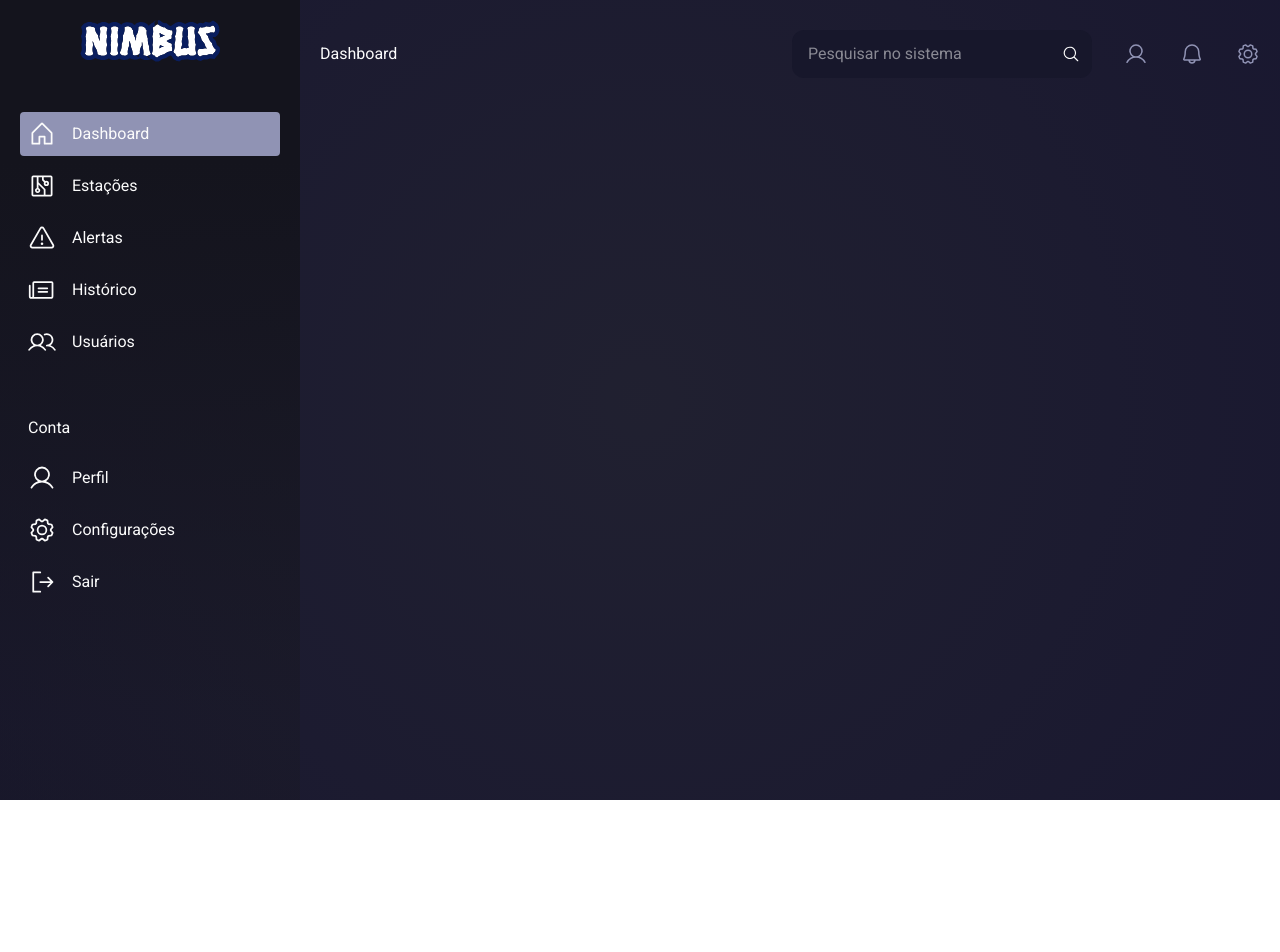
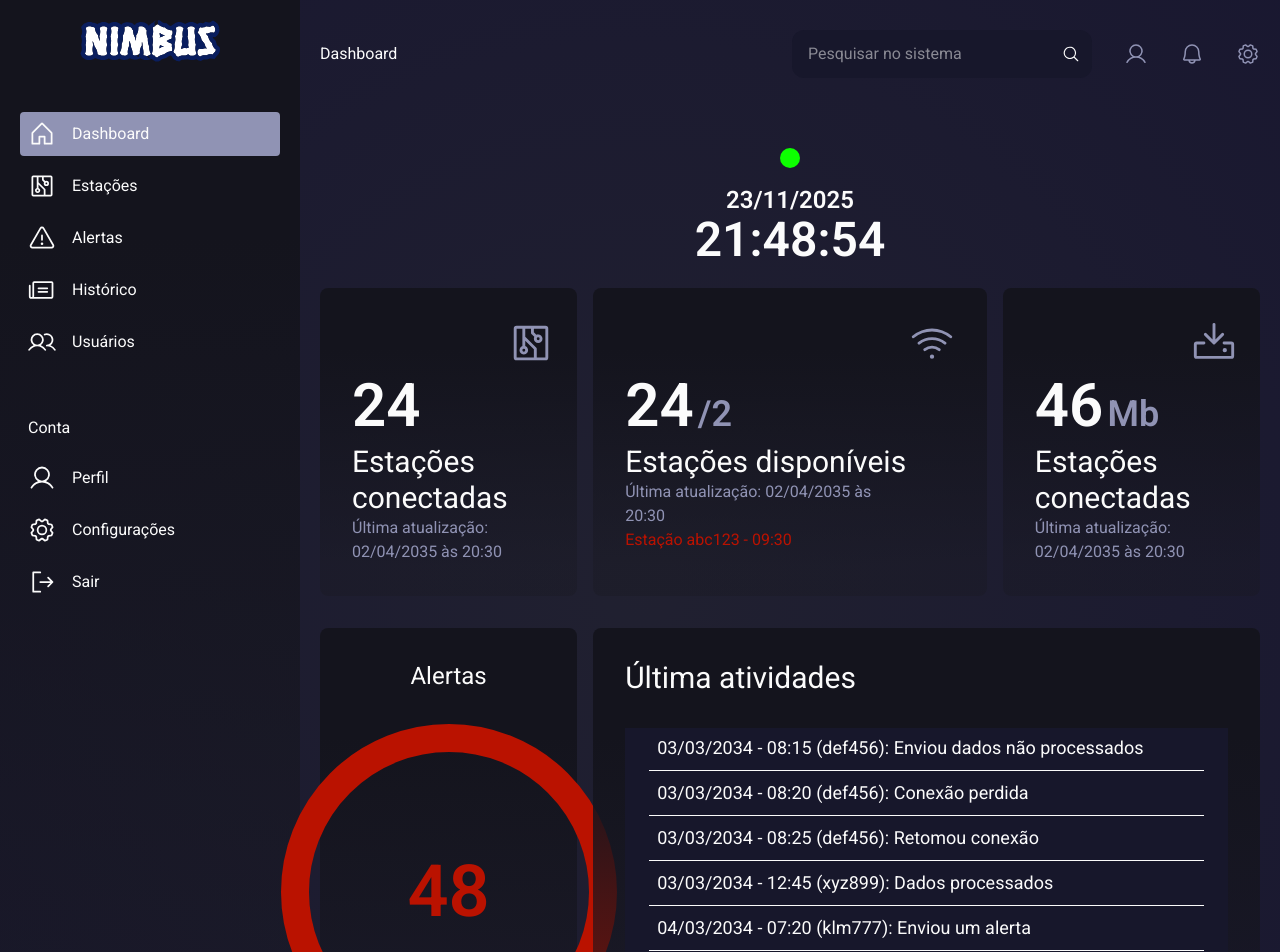
Before and after one commit to FR0M-ZER0/nimbus-front, a React (Vite) app: page /admin in a window 1280 px wide. Shown: the top 952 px of the page. Before the commit the page ends 800 px from the top, so only its background shows below. Built offline with nearby package versions, Linux system fonts and the light colour scheme.

Commit message:
feat[F0-55]: Adiciona conteúdos à página de dashboard

```diff
--- a/src/pages/admin/DashboardPage.jsx
+++ b/src/pages/admin/DashboardPage.jsx
@@ -1,10 +1,102 @@
 import React from 'react'
-import Layout from './Layout'
+import DateTimeWatcher from '../../components/DateTimeWatcher'
+import DashboardCard from '../../components/DashboardCard'
+import { CircuitryIcon, WifiHighIcon, DownloadIcon } from '@phosphor-icons/react'
+import InfoCard from '../../components/InfoCard'
+import Card from '../../components/Card'
 
 function DashboardPage() {
+    const activities = [
+        { date: "01/03/2034 - 09:31", station: "abc123", event: "Enviou dados não processados" },
+        { date: "01/03/2034 - 09:34", station: "abc123", event: "Conexão perdida" },
+        { date: "01/03/2034 - 09:30", station: "abc123", event: "Retomou conexão" },
+        { date: "02/03/2034 - 22:58", station: "xyz899", event: "Dados processados" },
+        { date: "01/03/2034 - 09:31", station: "abc123", event: "Enviou um alerta" },
+        { date: "01/03/2034 - 09:31", station: "abc123", event: "Enviou dados não processados" },
+        { date: "03/03/2034 - 08:15", station: "def456", event: "Enviou dados não processados" },
+        { date: "03/03/2034 - 08:20", station: "def456", event: "Conexão perdida" },
+        { date: "03/03/2034 - 08:25", station: "def456", event: "Retomou conexão" },
+        { date: "03/03/2034 - 12:45", station: "xyz899", event: "Dados processados" },
+        { date: "04/03/2034 - 07:20", station: "klm777", event: "Enviou um alerta" },
+        { date: "04/03/2034 - 07:25", station: "klm777", event: "Enviou dados não processados" },
+        { date: "04/03/2034 - 18:10", station: "def456", event: "Conexão perdida" },
+        { date: "04/03/2034 - 18:15", station: "def456", event: "Retomou conexão" },
+        { date: "05/03/2034 - 09:00", station: "abc123", event: "Dados processados" },
+        { date: "05/03/2034 - 09:05", station: "abc123", event: "Enviou um alerta" },
+        { date: "05/03/2034 - 14:22", station: "xyz899", event: "Enviou dados não processados" },
+        { date: "06/03/2034 - 11:45", station: "klm777", event: "Dados processados" },
+        { date: "06/03/2034 - 11:50", station: "klm777", event: "Enviou um alerta" },
+        { date: "06/03/2034 - 17:30", station: "def456", event: "Conexão perdida" },
+        { date: "06/03/2034 - 17:35", station: "def456", event: "Retomou conexão" },
+    ]
+
     return (
-        <>
-        </>
+        <div className='w-full'>
+            <DateTimeWatcher />
+
+            <div className="grid grid-cols-7 gap-x-4 gap-y-8 mt-6">
+                <div className='col-span-2'>
+                    <DashboardCard
+                        title={'Estações conectadas'}
+                        dataValue={24}
+                        updateDate={'02/04/2035 às 20:30'}
+                        icon={<CircuitryIcon size={46} />}
+                    />
+                </div>
+                <div className='col-span-3'>
+                    <DashboardCard
+                        title={'Estações disponíveis'}
+                        dataValue={24}
+                        altData={'/2'}
+                        additionMessage={'Estação abc123 - 09:30'}
+                        updateDate={'02/04/2035 às 20:30'}
+                        icon={<WifiHighIcon size={46} />}
+                    />
+                </div>
+                <div className='col-span-2'>
+                    <DashboardCard
+                        title={'Estações conectadas'}
+                        dataValue={46}
+                        altData={'Mb'}
+                        updateDate={'02/04/2035 às 20:30'}
+                        icon={<DownloadIcon size={46} />}
+                    />
+                </div>
+
+                <div className='col-span-2'>
+                    <InfoCard>
+                        <div className='flex flex-col items-center'>
+                            <p className='text-2xl'>
+                                Alertas
+                            </p>
+
+                            <div className='flex items-center justify-center h-84 w-84 my-8 rounded-full border-28 border-[#BA1200]'>
+                                <p className='text-7xl font-semibold red-color-text'>
+                                    48
+                                </p>
+                            </div>
+
+                            <p className=''>Estação abc123 - Chuva > 0.5</p>
+                        </div>
+                    </InfoCard>
+                </div>
+                <div className='col-span-5'>
+                    <Card title={'Última atividades'}>
+                        <div className='flex items-center h-full p-6 alt-dark-color-2-bg max-h-[400px] overflow-y-auto'>
+                            <table className="w-full border-collapse text-lg">
+                                <tbody>
+                                    {activities.map((item, index) => (
+                                    <tr key={index} className="hover:bg-gray-50">
+                                        <td className="p-2 border-b">{ item.date } {`(${item.station})`}: { item.event }</td>
+                                    </tr>
+                                    ))}
+                                </tbody>
+                            </table>
+                        </div>
+                    </Card>
+                </div>
+            </div>
+        </div>
     )
 }
 
```
